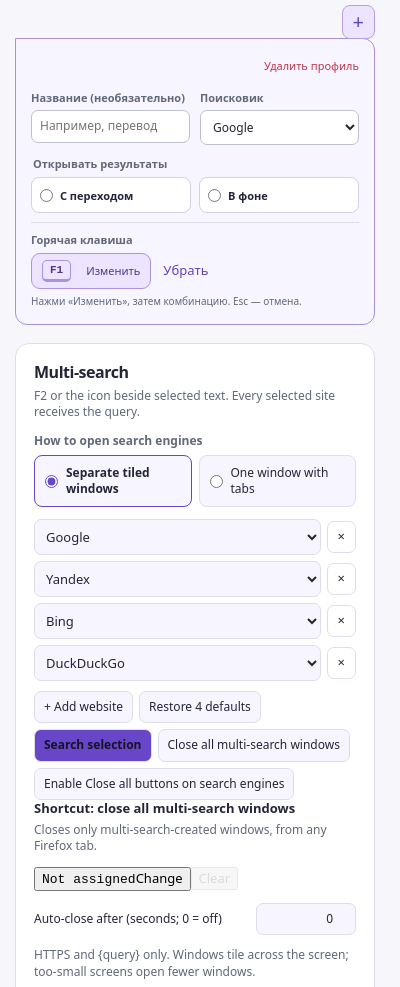
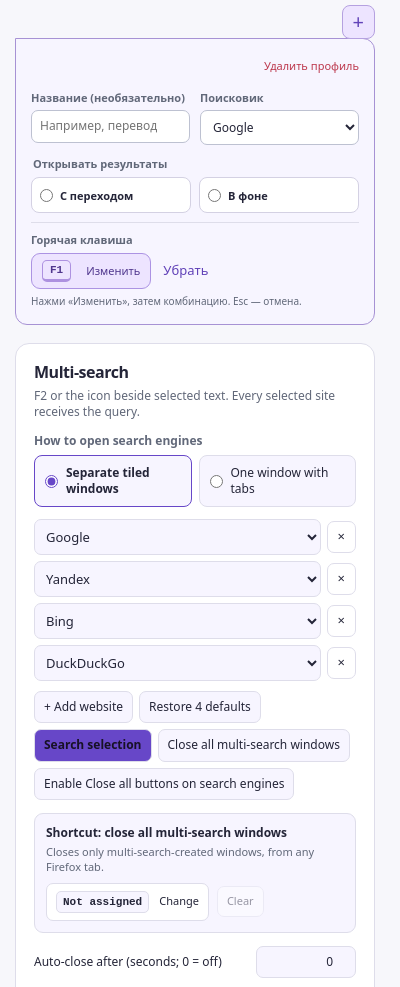
Before and after one commit to devinsondev/firefoxfastsearch, a browser extension: page extension/popup.html in a window 400 px wide. Shown: the part 89-1076 px from the top of the page. Drawn offline with Linux system fonts and the light colour scheme.

Commit message:
feat: wire configurable close-all hotkey into Firefox multi-search

```diff
--- a/extension/multi.css
+++ b/extension/multi.css
@@ -20,3 +20,17 @@
   border:1px solid var(--line);border-radius:8px;cursor:pointer;font-size:12px}
 .multi-display label:has(input:checked){border-color:var(--accent);font-weight:650}
 .multi-display input{flex:none;accent-color:var(--accent);margin:0}
+
+.multi-shortcut{margin:13px 0;padding:11px;border:1px solid var(--line);
+  border-radius:9px;background:var(--surface2);min-width:0}
+.multi-shortcut strong{display:block;color:var(--text);font-size:12px}
+.multi-shortcut p{margin:3px 0 8px;font-size:11px;line-height:1.4}
+.multi-shortcut-controls{display:flex;align-items:center;flex-wrap:wrap;gap:8px}
+.multi-shortcut-controls button{padding:7px 9px;border-radius:7px;
+  border:1px solid var(--line);background:var(--surface);
+  color:var(--text);font-size:11px}
+.multi-shortcut-controls .multi-shortcut-record{display:flex;align-items:center;
+  justify-content:space-between;gap:10px;min-width:0;max-width:100%}
+.multi-shortcut-record kbd{background:var(--surface2);padding:4px 6px;
+  border:1px solid var(--line);border-radius:5px;font:600 11px monospace}
+.multi-shortcut-controls button:disabled{opacity:.45}
```
